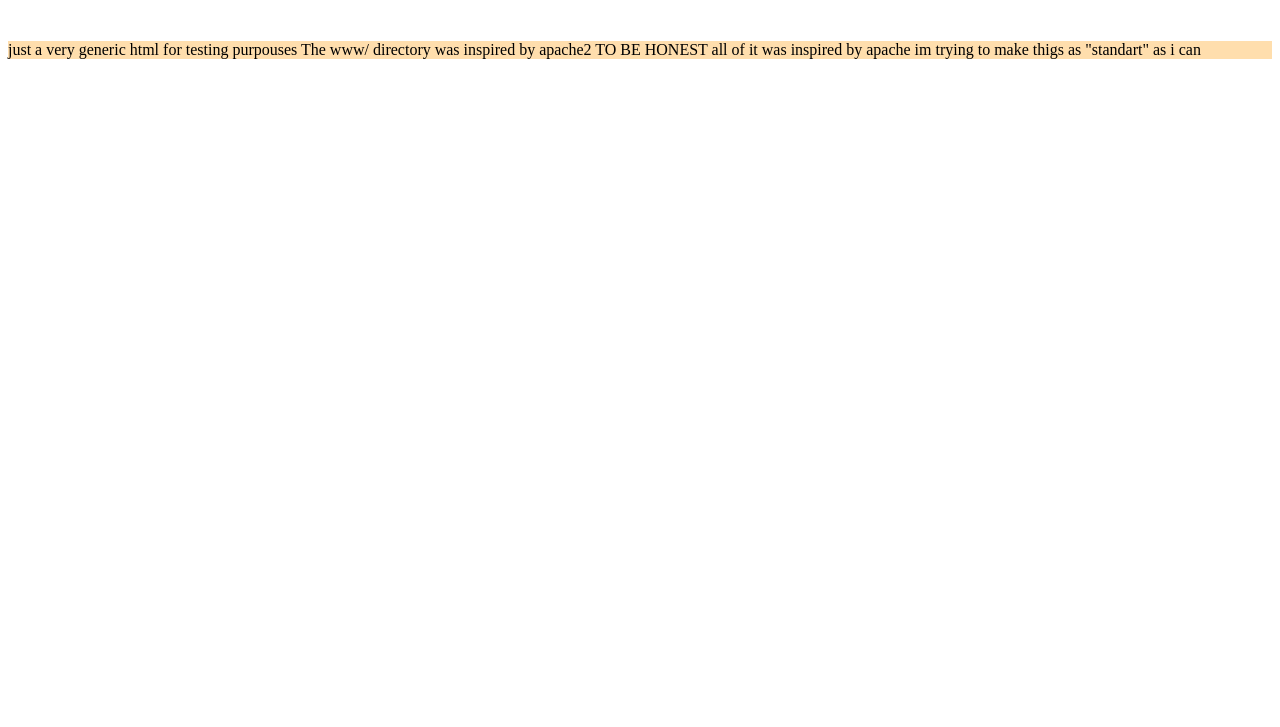
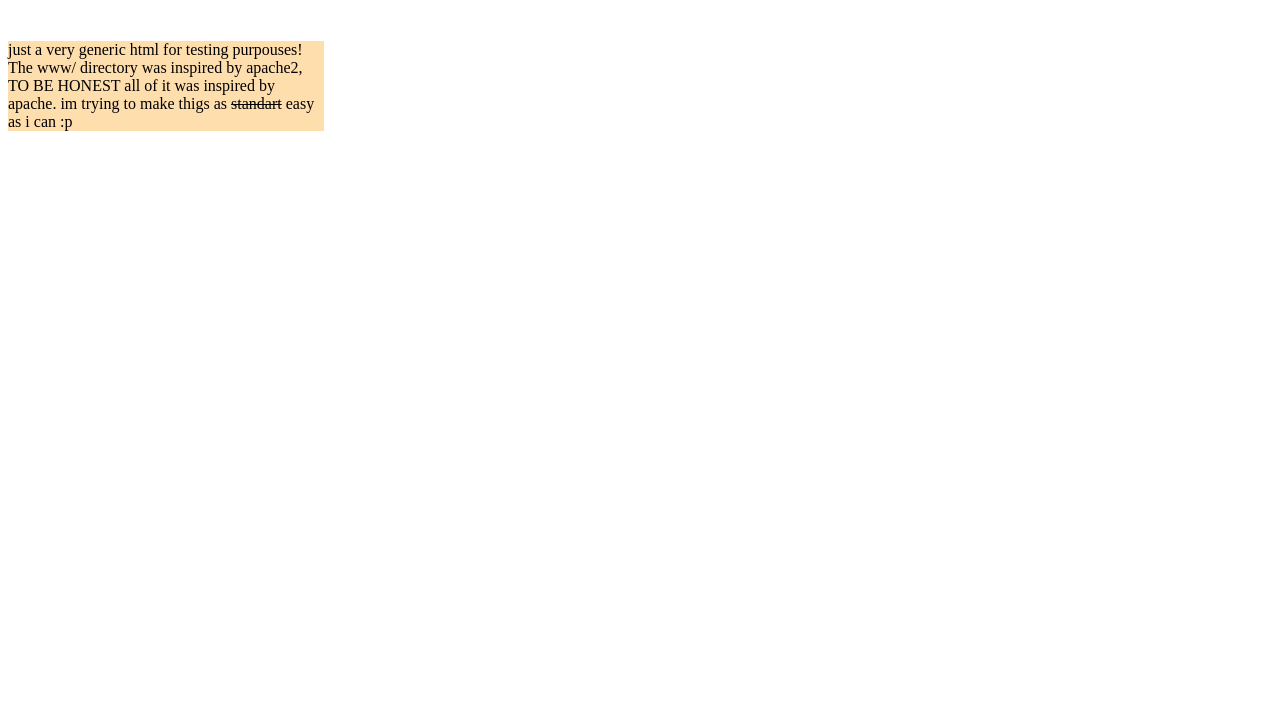
Before and after one commit to gitduck6/b-http, a plain HTML site: page src/www/index.html in a window 1280 px wide. Shown: the part 73-800 px from the top of the page. Drawn offline with Linux system fonts and the light colour scheme.

Commit message:
Breaking and 'fixing' things

```diff
--- a/src/www/index.html
+++ b/src/www/index.html
@@ -10,12 +10,12 @@
             WELLCOME TO B-NET
         </h1>
         <br>
-        <div style="background-color: navajowhite;">
+        <div style="background-color: navajowhite; width: 25%;">
             <p>
-                just a very generic html for testing purpouses
-                The www/ directory was inspired by apache2
-                TO BE HONEST all of it was inspired by apache
-                im trying to make thigs as "standart" as i can
+                just a very generic html for testing purpouses!
+                The www/ directory was inspired by apache2,
+                TO BE HONEST all of it was inspired by apache.
+                im trying to make thigs as <s>standart</s> easy as i can :p
             </p>
         </div>
     </body>
```
Also changed, not shown: 2 other files.
